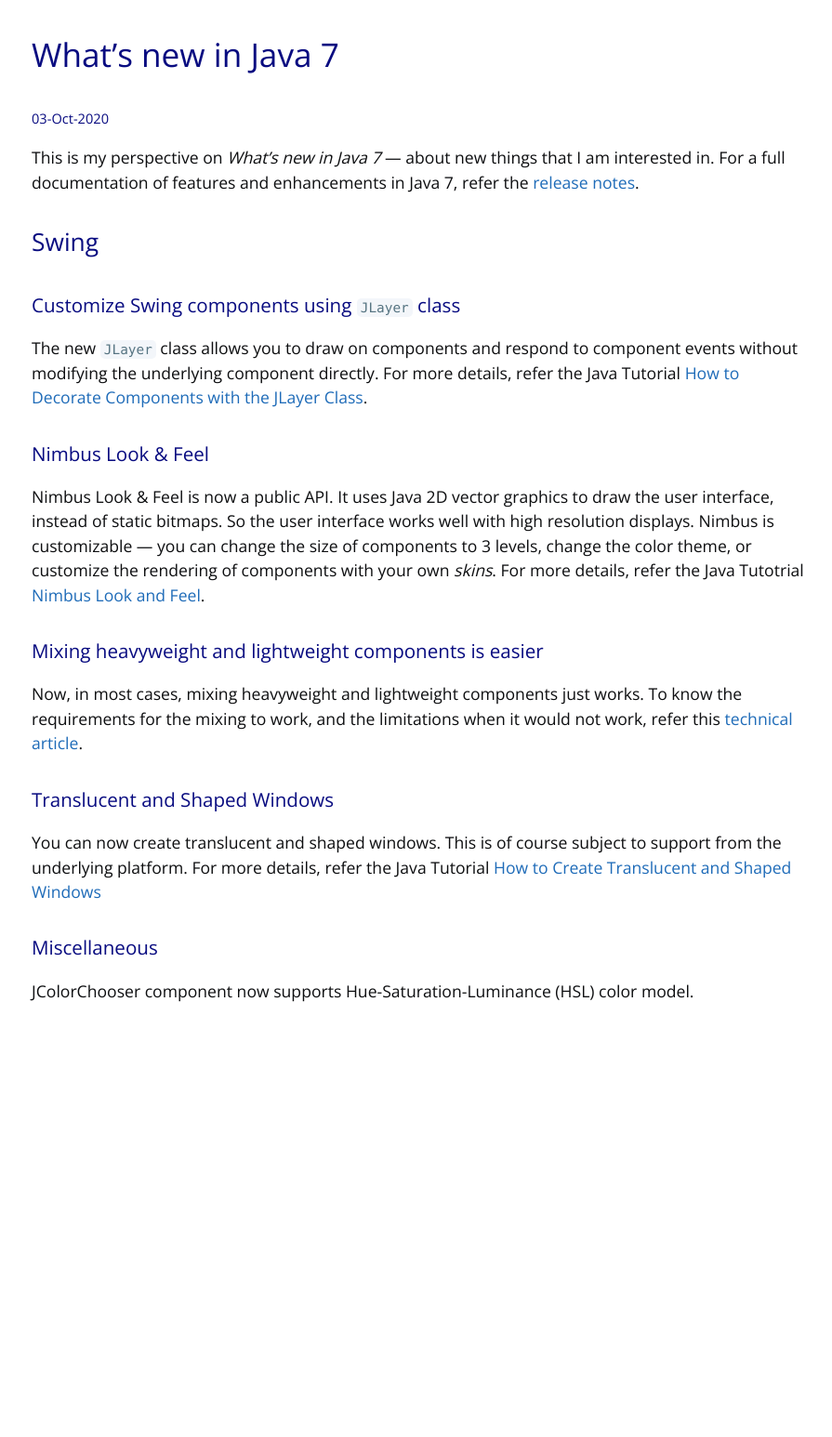
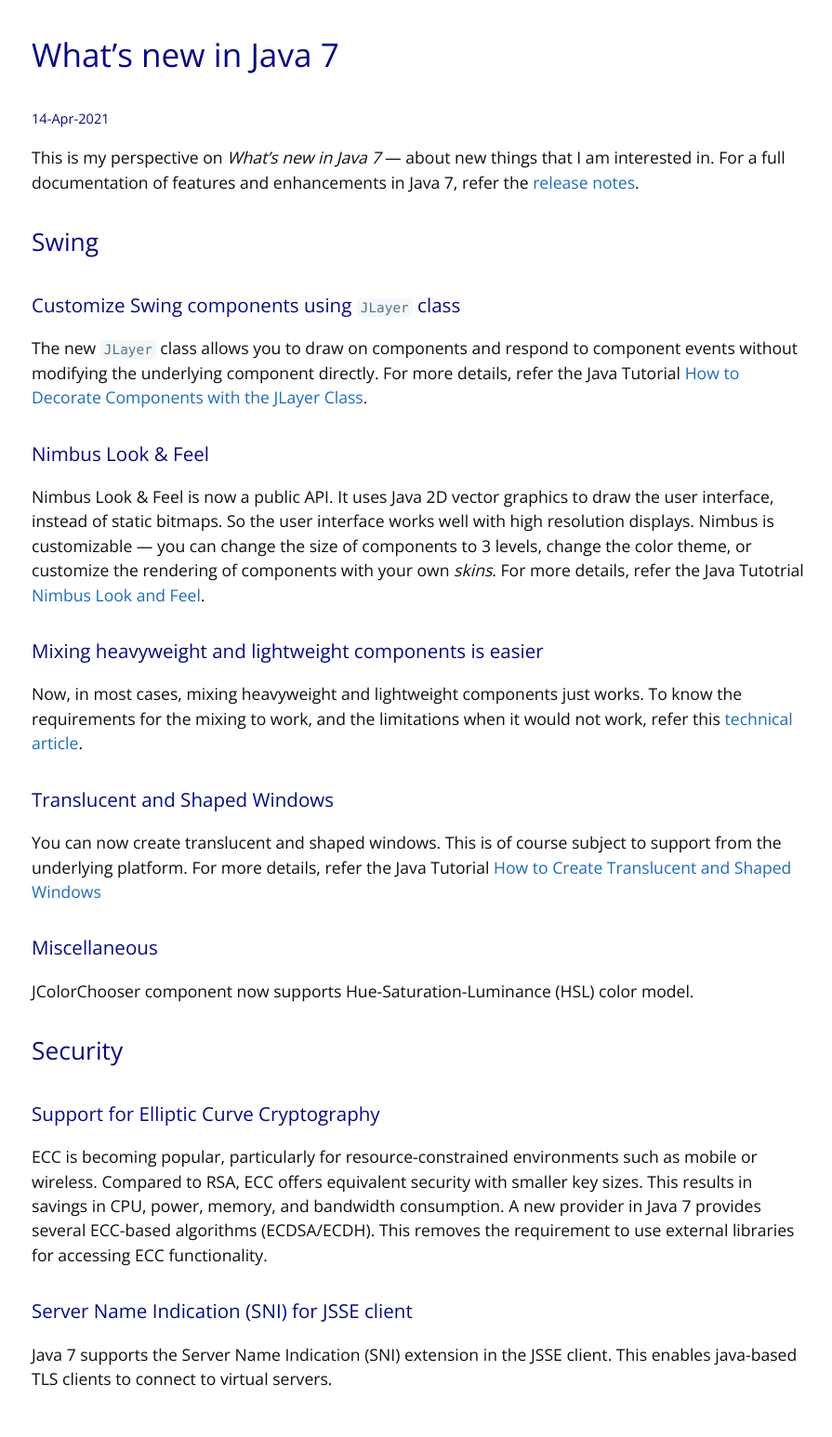
Before and after one commit to vinitjoglekar/vinitjoglekar.github.io, a Jekyll site: the page built from _pages/whats_new_java_7.md, in a window 1280 px wide. Shown: the whole page at 93% size, without its empty margins (190-1085 px from the left). Built offline with Jekyll 4.4.1, drawn with Linux system fonts in a browser that asks for light colours; before the commit the page ends 1129 px from its top, so only the background shows below that.

Commit message:
Update whats_new_java_7.md

```diff
--- a/_pages/whats_new_java_7.md
+++ b/_pages/whats_new_java_7.md
@@ -4,7 +4,7 @@ title: What's new in Java 7
 ---
 
 # What's new in Java 7
-##### 03-Oct-2020
+##### 14-Apr-2021
 
 This is my perspective on _What's new in Java 7_ &mdash; about new things that I am interested in. For a full documentation of features and enhancements in Java 7, refer the [release notes](https://www.oracle.com/java/technologies/javase/jdk7-relnotes.html).
 
@@ -24,3 +24,11 @@ You can now create translucent and shaped windows. This is of course subject to
 
 ### Miscellaneous
 JColorChooser component now supports Hue-Saturation-Luminance (HSL) color model.
+
+## Security
+
+### Support for Elliptic Curve Cryptography
+ECC is becoming popular, particularly for resource-constrained environments such as mobile or wireless. Compared to RSA, ECC offers equivalent security with smaller key sizes. This results in savings in CPU, power, memory, and bandwidth consumption. A new provider in Java 7 provides several ECC-based algorithms (ECDSA/ECDH). This removes the requirement to use external libraries for accessing ECC functionality.
+
+### Server Name Indication (SNI) for JSSE client
+Java 7 supports the Server Name Indication (SNI) extension in the JSSE client. This enables java-based TLS clients to connect to virtual servers.
```
